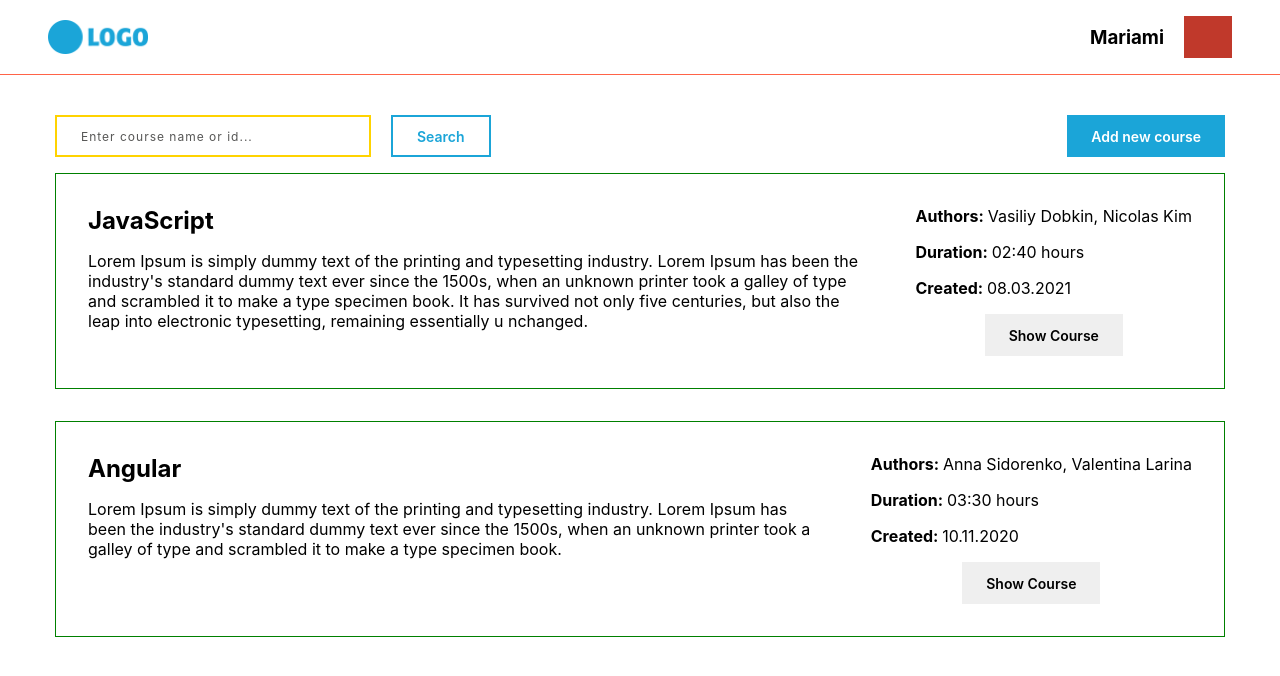
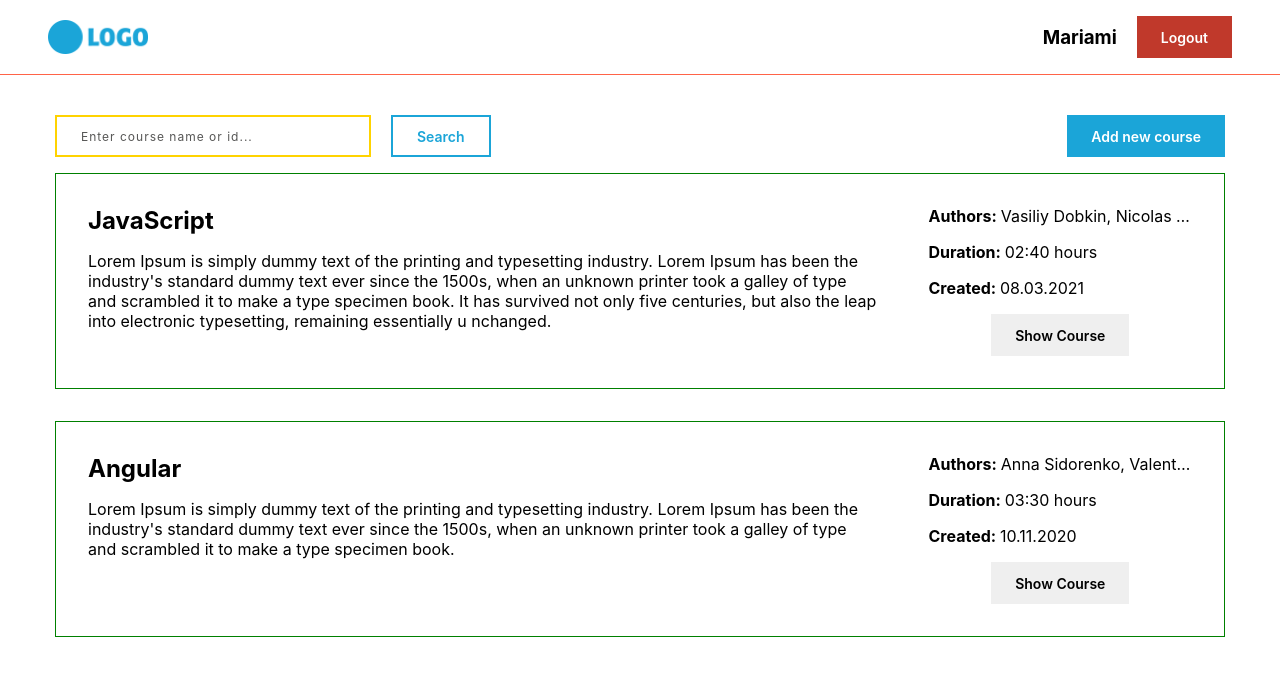
Before and after one commit to sneuly/React-Fundamentals, a React (Create React App) app in the folder courses-app/: page / in a window 1280 px wide. Shown: the top 676 px of the page. Built offline with nearby package versions, Linux system fonts and the light colour scheme.

Commit message:
fix grid card column issues

```diff
--- a/courses-app/src/App.jsx
+++ b/courses-app/src/App.jsx
@@ -24,7 +24,6 @@ function App() {
 			) : (
 				<Courses
 					courses={courses}
-					setCourses={setCourses}
 					setCreateCourse={setCreateCourse}
 					authors={authors}
 				/>
--- a/courses-app/src/common/Loader/Loader.jsx
+++ /dev/null
@@ -1,11 +0,0 @@
-import styles from './Loader.module.css';
-
-const Loader = () => {
-	return (
-		<div className={styles.spinner}>
-			<div className={styles.ring} />
-		</div>
-	);
-};
-
-export default Loader;
--- a/courses-app/src/common/Loader/Loader.module.css
+++ /dev/null
@@ -1,31 +0,0 @@
-.spinner {
-  position: absolute;
-  top: 50%;
-  left: 50%;
-  transform: translate(-50%, -50%);
-}
-
-.ring {
-  display: inline-block;
-}
-
-.ring:after {
-  content: " ";
-  display: block;
-  margin: 100px auto;
-  width: 64px;
-  height: 64px;
-  border-radius: 50%;
-  border: 6px solid #ccc;
-  border-color: #ccc transparent #ccc transparent;
-  animation: lds-dual-ring 1.2s linear infinite;
-}
-
-@keyframes lds-dual-ring {
-  0% {
-    transform: rotate(0deg);
-  }
-  100% {
-    transform: rotate(360deg);
-  }
-}
--- a/courses-app/src/common/index.jsx
+++ b/courses-app/src/common/index.jsx
@@ -1,4 +1,3 @@
 export { default as Button } from './Button/Button';
 export { default as Input } from './Input/Input';
 export { default as Textarea } from './Textarea/Textarea';
-export { default as Loader } from './Loader/Loader';
--- a/courses-app/src/components/Courses/Courses.jsx
+++ b/courses-app/src/components/Courses/Courses.jsx
@@ -1,11 +1,11 @@
-import { useState, useEffect } from 'react';
+import { useState } from 'react';
 
-import { Button, Loader } from '../../common';
+import { Button } from '../../common';
 import { SearchBar, CourseListing } from '../index';
 
 import styles from './Courses.module.css';
 
-const Courses = ({ courses, setCourses, setCreateCourse, authors }) => {
+const Courses = ({ courses, setCreateCourse, authors }) => {
 	const [displayedCourses, setDisplayedCourses] = useState(courses);
 	const [error, setError] = useState(false);
 
--- a/courses-app/src/components/Courses/components/CourseCard/CourseCard.module.css
+++ b/courses-app/src/components/Courses/components/CourseCard/CourseCard.module.css
@@ -1,21 +1,18 @@
 .courseCard {
-  display: flex;
+  display: grid;
+  grid-template-columns: 3fr 1fr;
+  grid-column-gap: 50px;
+  margin-bottom: 2rem;
   padding: 2rem;
   border: 1px solid green;
-  margin-bottom: 2rem;
 }
 
 .title {
   margin-bottom: 1rem;
 }
 
-/* .mainDescription {
-  width: 85%;
-} */
-
-.detailsWrapper {
-  width: 30%;
-  margin-left: 50px;
+.mainDescription, .detailsWrapper {
+  min-width: 0
 }
 
 .detailsWrapper button {
--- a/courses-app/src/components/Header/Header.jsx
+++ b/courses-app/src/components/Header/Header.jsx
@@ -10,7 +10,7 @@ const Header = () => {
 
 			<div className={styles.leftSide}>
 				<h3 className={styles.name}>Mariami</h3>
-				<Button title='Logout' className='danger' />
+				<Button className='danger'>Logout</Button>
 			</div>
 		</header>
 	);
```
